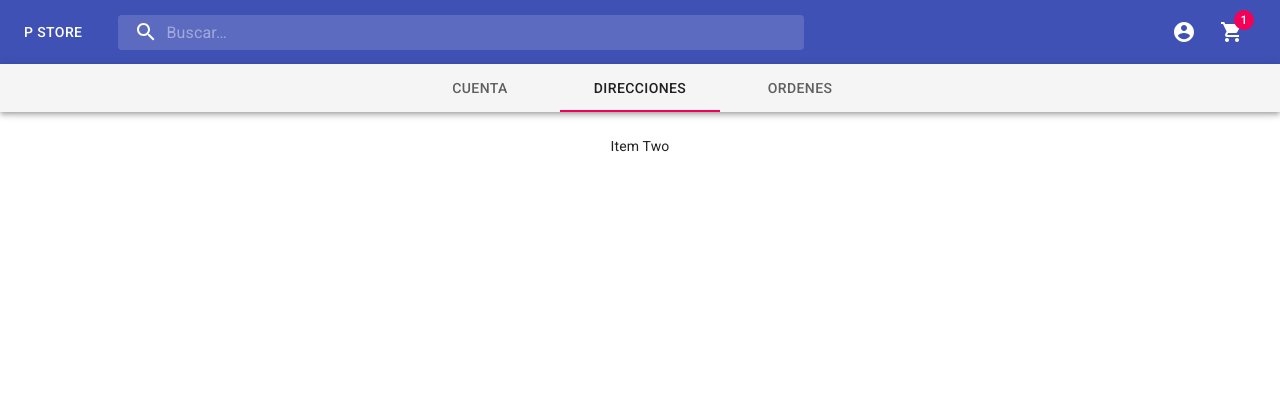
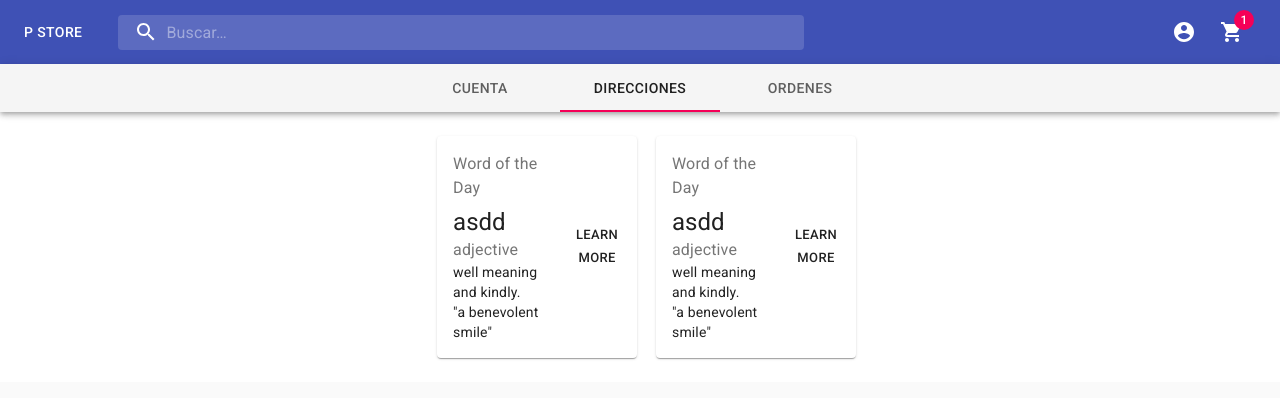
Before and after one commit to juanmgsierra/template-shop, a Next.js app: page /account in a window 1280 px wide. Both pictures are taken after a click on the tab "DIRECCIONES". Shown: the top 398 px of the page. Built offline with nearby package versions, Linux system fonts and the light colour scheme; no server answers.

Commit message:
account grid address

```diff
--- a/pages/account.js
+++ b/pages/account.js
@@ -10,15 +10,19 @@ import TextField from '@material-ui/core/TextField';
 import Button from '@material-ui/core/Button';
 import Grid from '@material-ui/core/Grid';
 import { useSelector, useDispatch } from 'react-redux';
+import Card from '@material-ui/core/Card';
+import CardActions from '@material-ui/core/CardActions';
+import CardContent from '@material-ui/core/CardContent';
+import Typography from '@material-ui/core/Typography';
 import { SESSION_REQUEST } from '../src/constants/actions-types'
 
 
 const useStyles = makeStyles((theme) => ({
     root: {
-        flexGrow: 1,
+        //flexGrow: 1,
         width: '100%',
         backgroundColor: theme.palette.background.paper,
-        height: 600,
+        //height: 600,
         display: 'flex',
         flexDirection: 'column',
         alignItems: 'center',
@@ -33,6 +37,14 @@ const useStyles = makeStyles((theme) => ({
     submit: {
         margin: theme.spacing(3, 0, 2),
     },
+    card: {
+        minWidth: 200,
+        display: 'flex',
+    },
+    gridContainer: {
+        paddingLeft: "40px",
+        paddingRight: "40px"
+      }
 }));
 
 export default function Account() {
@@ -42,7 +54,7 @@ export default function Account() {
     const [value, setValue] = useState("1");
     const [usuario, setUsuario] = useState(user)
 
-
+    const array = [1, 2, 3];
     const handleChange = (event, newValue) => {
         setValue(newValue);
     };
@@ -131,7 +143,59 @@ export default function Account() {
                         </form>
                     </TabPanel>
                     <TabPanel value="2">
-                        Item Two
+                        <Grid
+                            container
+                            spacing={4}
+                            className={classes.gridContainer}
+                            justify="center"
+                        >
+                            <Grid item xs={12} sm={6} md={4}>
+                                <Card className={classes.card} >
+                                    <CardContent>
+                                        <Typography className={classes.title} color="textSecondary" gutterBottom>
+                                            Word of the Day
+                                    </Typography>
+                                        <Typography variant="h5" component="h2">
+                                            asdd
+                                    </Typography>
+                                        <Typography className={classes.pos} color="textSecondary">
+                                            adjective
+                                    </Typography>
+                                        <Typography variant="body2" component="p">
+                                            well meaning and kindly.
+                                    <br />
+                                            {'"a benevolent smile"'}
+                                        </Typography>
+                                    </CardContent>
+                                    <CardActions>
+                                        <Button size="small">Learn More</Button>
+                                    </CardActions>
+                                </Card>
+                            </Grid>
+                            <Grid item xs={12} sm={6} md={4}>
+                                <Card className={classes.card} >
+                                    <CardContent>
+                                        <Typography className={classes.title} color="textSecondary" gutterBottom>
+                                            Word of the Day
+                                    </Typography>
+                                        <Typography variant="h5" component="h2">
+                                            asdd
+                                    </Typography>
+                                        <Typography className={classes.pos} color="textSecondary">
+                                            adjective
+                                    </Typography>
+                                        <Typography variant="body2" component="p">
+                                            well meaning and kindly.
+                                    <br />
+                                            {'"a benevolent smile"'}
+                                        </Typography>
+                                    </CardContent>
+                                    <CardActions>
+                                        <Button size="small">Learn More</Button>
+                                    </CardActions>
+                                </Card>
+                            </Grid>
+                        </Grid>
                     </TabPanel>
                     <TabPanel value="3">
                         Item Three
```
